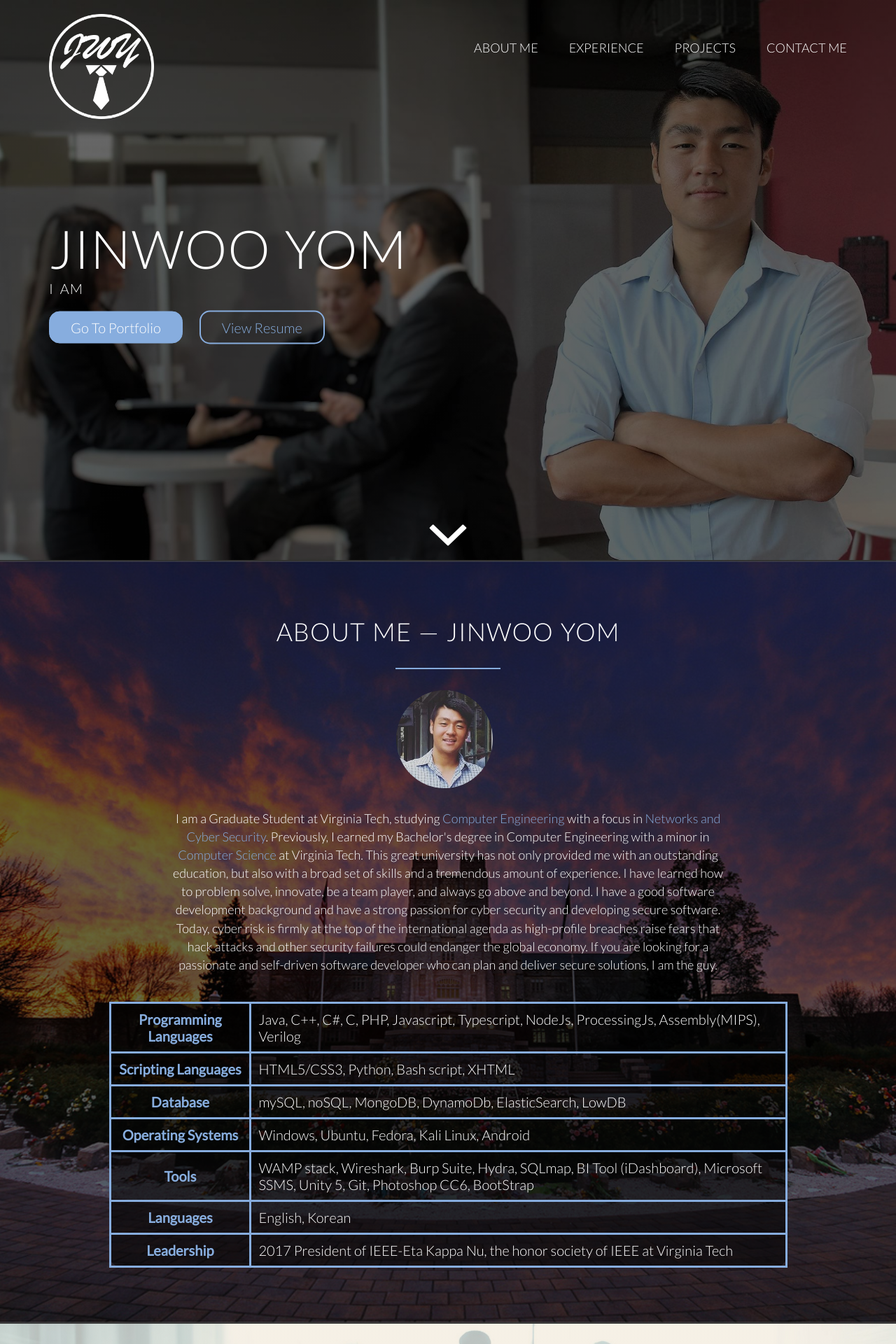
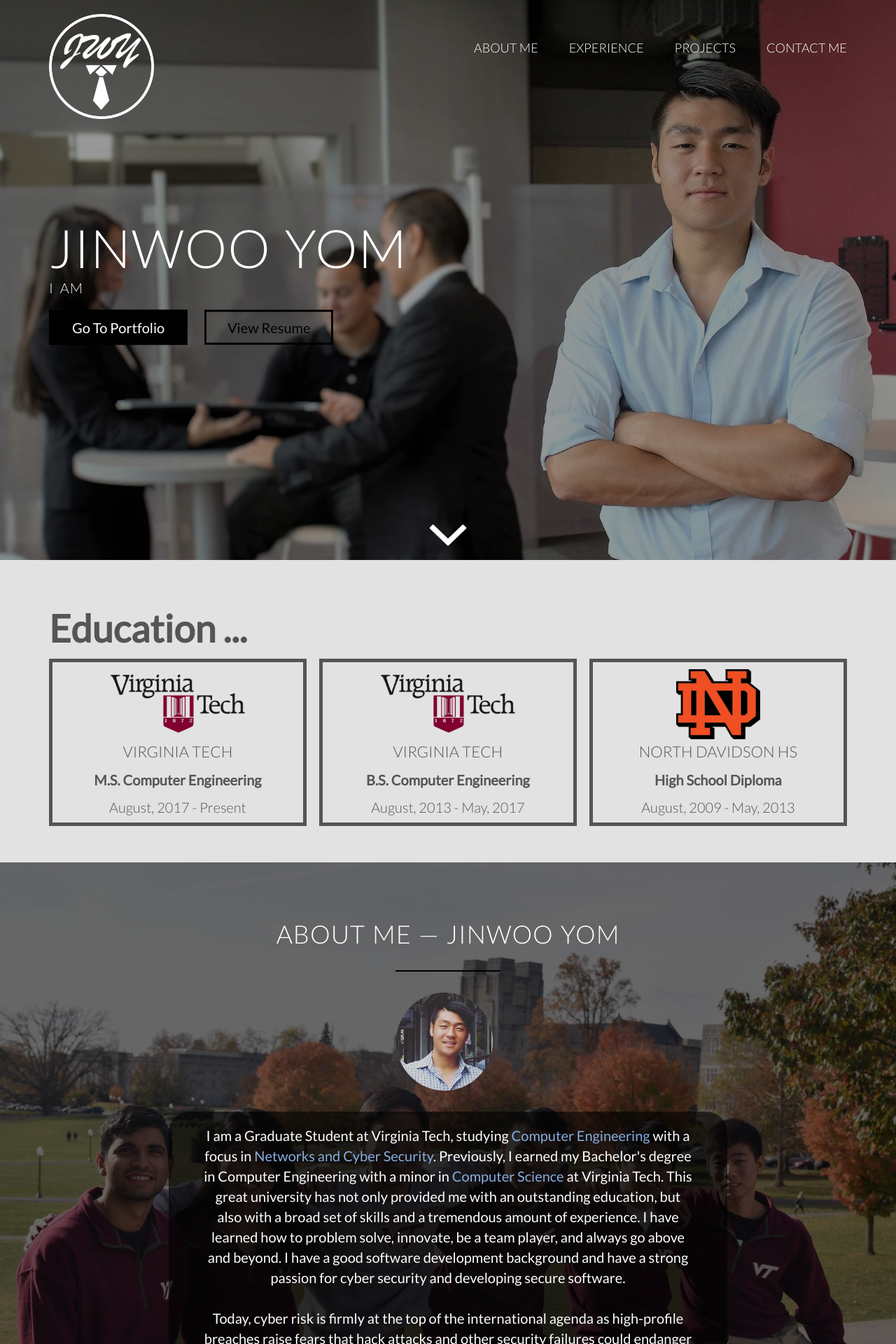
Before and after one commit to jinwoo7/jinwooyom.com, a PHP site: page / in a window 1280 px wide. Shown: the top 1920 px of the page at 70% size. Run offline with PHP 8.4, Linux system fonts and the light colour scheme; style sheets or scripts are compiled from the project's sources; some libraries are stand-ins or nearby versions; some web fonts are replaced.

Commit message:
added education bar section and new style

```diff
--- a/index.html
+++ b/index.html
@@ -70,6 +70,63 @@
             </div>
         </header>
 
+        <!-- Transition Bar 1: Education -->
+        <section class="emptyBar education">
+            <div class="row">
+                <p class="bar_objective">Education ...</p>
+            </div>
+            <div class="row">
+                <div class="col span-1-of-3">
+                    <div class="education_card">
+                        <div class="row">
+                            <img class="schoolLogo" src="resources/css/img/VirginiaTechLogo.png" alt="VT Preview" />
+                        </div>
+                        <div class="row">
+                            <h3>Virginia Tech</h3>
+                        </div>
+                        <div class="row">
+                            <h4>M.S. Computer Engineering</h4>
+                        </div>
+                        <div class="row">
+                            <p>August, 2017 &#45; Present</p>
+                        </div>
+                    </div>
+                </div>
+                <div class="col span-1-of-3">
+                    <div class="education_card">
+                        <div class="row">
+                            <img class="schoolLogo" src="resources/css/img/VirginiaTechLogo.png" alt="VT Preview"/>
+                        </div>
+                        <div class="row">
+                            <h3>Virginia Tech</h3>
+                        </div>
+                        <div class="row">
+                            <h4>B.S. Computer Engineering</h4>
+                        </div>
+                        <div class="row">
+                            <p>August, 2013 &#45; May, 2017</p>
+                        </div>
+                    </div>
+                </div>
+                <div class="col span-1-of-3">
+                    <div class="education_card">
+                        <div class="row">
+                            <img class="schoolLogo" src="resources/css/img/NorthDavidsonLogo.png" alt="VT Preview" />
+                        </div>
+                        <div class="row">
+                            <h3>North Davidson HS</h3>
+                        </div>
+                        <div class="row">
+                            <h4>High School Diploma</h4>
+                        </div>
+                        <div class="row">
+                            <p>August, 2009 &#45; May, 2013</p>
+                        </div>
+                    </div>
+                </div>
+            </div>
+        </section>
+
         <section class="section-aboutMe js--about-me" id="aboutMe">
             <div class="row">
                 <h2>About Me &mdash; Jinwoo Yom</h2>
@@ -77,7 +134,7 @@
                     <cite><img src="resources/css/img/profilePic.jpg" alt="Jinwoo Yom"/></cite>
                 </div>
                 <p class="long-copy">
-                    I am a Graduate Student at Virginia Tech, studying <font color="#87ADDE">Computer Engineering</font> with a focus in <font color="#87ADDE">Networks and Cyber Security</font>. Previously, I earned my Bachelor's degree in Computer Engineering with a minor in <font color="#87ADDE">Computer Science</font> at Virginia Tech. This great university has not only provided me with an outstanding education, but also with a broad set of skills and a tremendous amount of experience. I have learned how to problem solve, innovate, be a team player, and always go above and beyond. I have a good software development background and have a strong passion for cyber security and developing secure software. Today, cyber risk is firmly at the top of the international agenda as high-profile breaches raise fears that hack attacks and other security failures could endanger the global economy. If you are looking for a passionate and self-driven software developer who can plan and deliver secure solutions, I am the guy.
+                    I am a Graduate Student at Virginia Tech, studying <font color="#87ADDE">Computer Engineering</font> with a focus in <font color="#87ADDE">Networks and Cyber Security</font>. Previously, I earned my Bachelor's degree in Computer Engineering with a minor in <font color="#87ADDE">Computer Science</font> at Virginia Tech. This great university has not only provided me with an outstanding education, but also with a broad set of skills and a tremendous amount of experience. I have learned how to problem solve, innovate, be a team player, and always go above and beyond. I have a good software development background and have a strong passion for cyber security and developing secure software.<br /><br />Today, cyber risk is firmly at the top of the international agenda as high-profile breaches raise fears that hack attacks and other security failures could endanger the global economy. If you are looking for a passionate and self-driven software developer who can plan and deliver secure solutions, I am the guy.
                 </p>
 
                 <div class="row">
@@ -85,13 +142,7 @@
                         <tr>
                             <th>Programming Languages</th>
                             <td>
-                                Java, C++, C#, C, PHP, Javascript, Typescript, NodeJs, ProcessingJs, Assembly(MIPS), Verilog
-                            </td>
-                        </tr>
-                        <tr>
-                            <th>Scripting Languages</th>
-                            <td>
-                                HTML5/CSS3, Python, Bash script, XHTML
+                                Java, C++, C#, C, PHP, Javascript, Typescript, Python, NodeJs, ProcessingJs, HTML5/CSS3, Python, Bash script, XHTML, Assembly(MIPS), Verilog
                             </td>
                         </tr>
                         <tr>
@@ -101,15 +152,9 @@
                             </td>
                         </tr>
                         <tr>
-                            <th>Operating Systems</th>
-                            <td>
-                                Windows, Ubuntu, Fedora, Kali Linux, Android
-                            </td>
-                        </tr>
-                        <tr>
                             <th>Tools</th>
                             <td>
-                                WAMP stack, Wireshark, Burp Suite, Hydra, SQLmap, BI Tool (iDashboard), Microsoft SSMS, Unity 5, Git, Photoshop CC6, BootStrap
+                                 Git, WAMP stack, Wireshark, Burp Suite, Hydra, SQLmap, Docker, Vagrant, BI Tool (iDashboard), Microsoft SSMS, Unity 5, Photoshop CC6, BootStrap
                             </td>
                         </tr>
                         <tr>
@@ -121,7 +166,7 @@
                         <tr>
                             <th>Leadership</th>
                             <td>
-                                2017 President of IEEE-Eta Kappa Nu, the honor society of IEEE at Virginia Tech
+                                President of IEEE-Eta Kappa Nu, the honor society of IEEE at Virginia Tech
                             </td>
                         </tr>
                     </table>
@@ -129,13 +174,13 @@
             </div>
         </section>
 
-        <!-- Transition Bar 1: Objective -->
+        <!-- Transition Bar 2: Objective -->
         <section class="emptyBar objective">
             <div class="row">
-                <p class="jwy_objective">Currently seeking...</p>
+                <p class="bar_objective">Currently seeking...</p>
             </div>
             <div class="row">
-                <p class="jwy_objective_answer">Internship opportunities as a Security Engineer/Software Developer for summer of 2018</p>
+                <p class="jwy_objective_answer">Internship opportunities as a Software Developer/Security Engineer for the Summer of 2018</p>
             </div>
         </section>
 
@@ -224,13 +269,12 @@
         <!-- Transition Bar 2: Classes -->
         <section class="emptyBar Classes">
             <div class="row">
-                <h3>
-                    Academic Classes...
-                </h3>
+                    <p class="bar_objective">Academic Classes...</p>
             </div>
             <div class="row">
                 <div class="col span-1-of-3">
                     <ul>
+                        <li>Linux Kernel Programming</li>
                         <li>Web Security (CodePath University)</li>
                         <li>Cloud Software Development</li>
                         <li>Applied Software Design</li>
@@ -382,20 +428,20 @@
                             </ul>
                         </div>
                         <div>
-                            <a href="./pages/oops.html" class="btn btn-full">More Details</a>
+                            <a href="./pages/oops.html" class="btn btn-ghost">More Details</a>
                         </div>
                     </div>
                 </div>
             </div>
             <div class="row portforlio">
-                <a href="./pages/portfolio.html" class="btn btn-ghost">Click Here For More Projects</a>
+                <a href="./pages/portfolio.html" class="btn btn-full">&gt;&gt;&gt; Click Here For More Projects &lt;&lt;&lt;</a>
             </div>
         </section>
 
         <!-- Transition Bar 3: Visit Me -->
         <section class="emptyBar visit_me">
             <div class="row">
-                <p class="jwy_objective">Visit me at...</p>
+                <p class="bar_objective">Visit me at...</p>
             </div>
             <div class="row">
                 <div class="col span-1-of-5">
--- a/resources/css/queries.css
+++ b/resources/css/queries.css
@@ -14,6 +14,9 @@
     body { font-size: 18px; }
     section { padding: 60px 0; }
 
+    .education_card img {
+        height: 70px;
+    }
 
     .long-copy {
         width: 80%;
@@ -50,7 +53,6 @@
 @media only screen and (max-width: 767px) {
     body { font-size: 16px; }
     section{ padding:30px 0; }
-
 
     .row,
     .hero-text-box { padding: 0 4%; }
@@ -159,6 +161,11 @@
     .logo {
         width: 20%;
     }
+
+    .education_card img {
+        height: 50px;
+    }
+
     section { padding: 25px 0; }
     .contact-form {width: 100%; }
 }
--- a/resources/css/style.css
+++ b/resources/css/style.css
@@ -121,7 +121,7 @@ h4 {
 h2:after {
     display: block;
     height: 2px;
-    background-color: #87ADDE;
+    background-color: #000;
     content: " ";
     width: 150px;
     margin: 30px auto;
@@ -169,6 +169,14 @@ h2:after {
 .emptyBar {
     background-size: cover;
     background-position: center;
+    background-color: #e2e2e2;
+    padding: 40px;
+}
+
+.bar_objective {
+    margin: 25px auto 0px auto;
+    font-weight: 800;
+    font-size: 270%
 }
 
 /* ----- LINKS ------ */
@@ -249,8 +260,8 @@ input[type=submit]:active {
 header {
     background-position: center;
     background-size: cover;
-    background-image: -webkit-linear-gradient(rgba(0, 0, 0, 0.6), rgba(0, 0, 0, 0.6)), url(img/headerpic.jpg);
-    background-image: linear-gradient(rgba(0, 0, 0, 0.6), rgba(0, 0, 0, 0.6)), url(img/headerpic.jpg);
+    background-image: -webkit-linear-gradient(rgba(0, 0, 0, 0.4), rgba(0, 0, 0, 0.4)), url(img/headerpic.jpg);
+    background-image: linear-gradient(rgba(0, 0, 0, 0.4), rgba(0, 0, 0, 0.4)), url(img/headerpic.jpg);
     height: 100vh;
     background-attachment: fixed;
 }
@@ -387,6 +398,21 @@ header .customShake {
   100% {  transform:scale(1) rotate(0); }
 }
 
+/* ++++++++++++++++++++++++++ */
+/* ++++ Education  Bar  +++++ */
+/* ++++++++++++++++++++++++++ */
+.education_card {
+    text-align: center;
+    padding: 10px;
+    border: 5px solid #555;
+}
+
+.education img {
+    height:100px;
+    width: auto;
+}
+
+
 /* --------------------------------- */
 /* About Me*/
 /* --------------------------------- */
@@ -394,8 +420,9 @@ header .customShake {
 .section-aboutMe {
     background-position: center;
     background-size: cover;
-    background-image: -webkit-linear-gradient(rgba(0, 0, 0, 0.6), rgba(0, 0, 0, 0.6)), url(img/virginia-tech.jpg);
-    background-image: linear-gradient(rgba(0, 0, 0, 0.6), rgba(0, 0, 0, 0.6)), url(img/virginia-tech.jpg);
+    background-image: -webkit-linear-gradient(rgba(0, 0, 0, 0.6), rgba(0, 0, 0, 0.6)), url(img/Background2.jpg);
+    background-image: linear-gradient(rgba(0, 0, 0, 0.6), rgba(0, 0, 0, 0.6)), url(img/Background2.jpg);
+    background-attachment: fixed;
     align-content: center;
 }
 
@@ -414,7 +441,11 @@ header .customShake {
     text-align: center;
     margin-top: 30px;
     margin-bottom: 40px;
-    font-size: 90%;
+    font-size: 100%;
+    font-weight: 500;
+    background-color: rgba(0, 0, 0, 0.6);
+    padding: 20px 50px;
+    border-radius: 30px;
 }
 
 .long-copy .specialties {
@@ -435,22 +466,21 @@ header .customShake {
 }
 
 table {
-    background: rgba(2, 2, 2, 0.56);
+    background: rgba(2, 2, 2, 0.6);
     border-collapse: collapse;
-    border-radius: 20px;
     width: 85%;
     margin: auto;
 }
 
 table, th, td {
     color: white;
-    border: 3px solid #87ADDE;
+    border: 3px solid #000;
     padding: 10px;
 }
 
 .skillTable th {
     text-align: center;
-    color: #87ADDE;
+    color: #fff;
 
 
 }
```
Also changed, not shown: other parts of index.html (+14 -12 lines), other parts of resources/css/style.css (+31 -41 lines), pages/workExperience3.html (+18 -0 lines), resources/css/img/Background2.jpg (added), resources/css/img/NorthDavidsonLogo.png (added), resources/css/img/VirginiaTechLogo.png (added).
